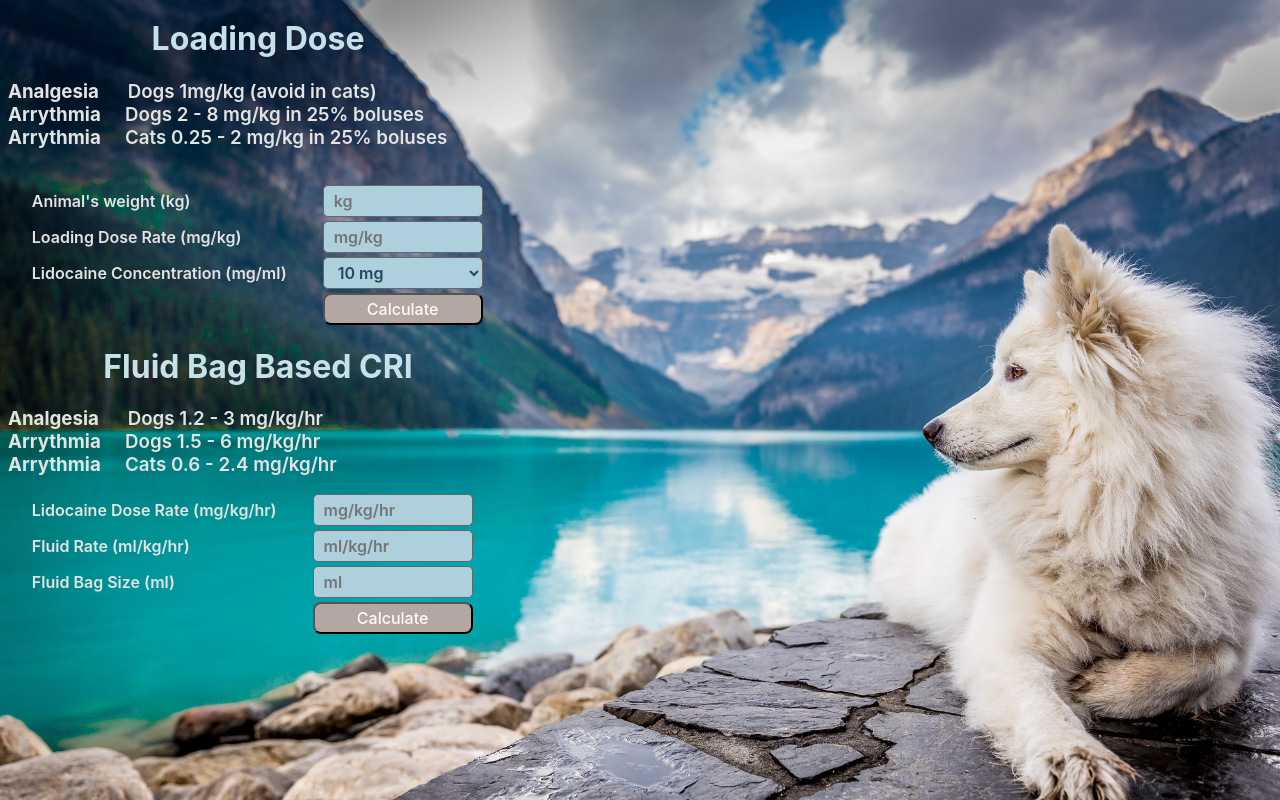
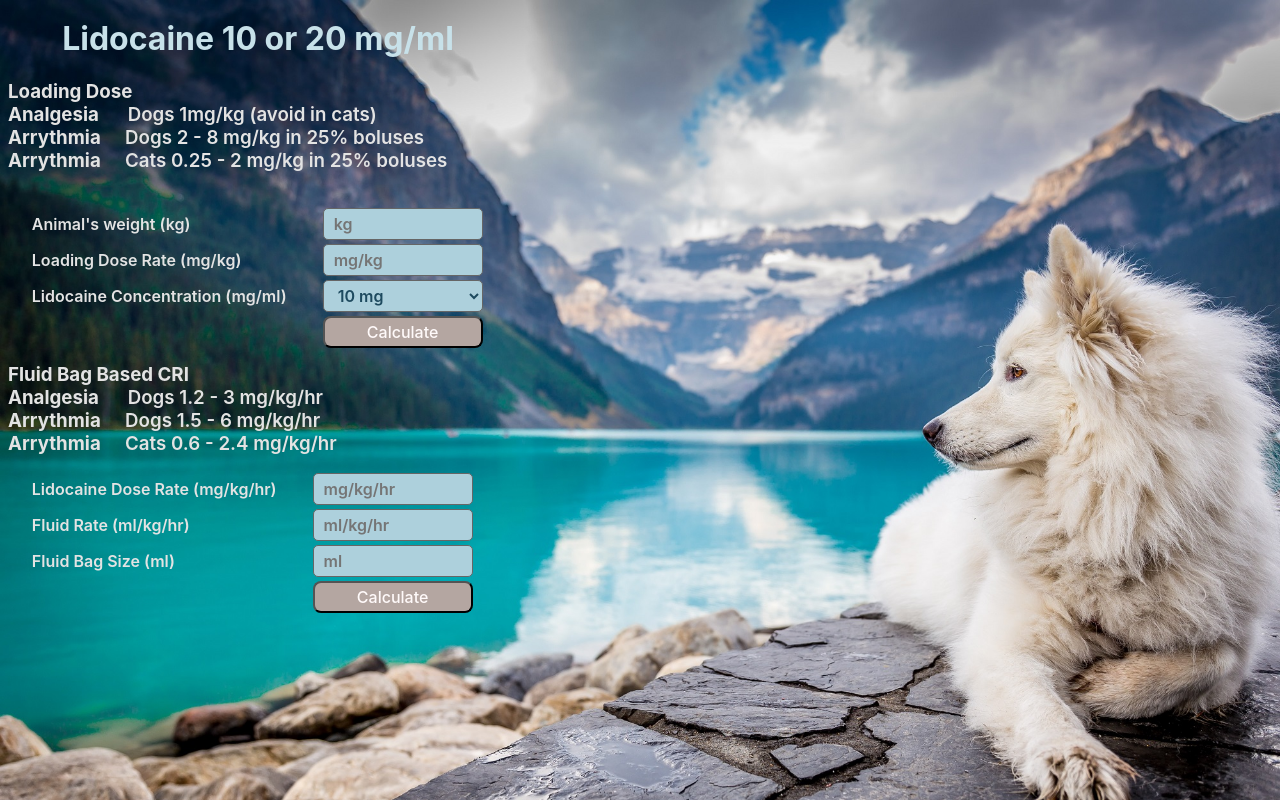
Before and after one commit to kissimoto/lidocaine_cri, a plain HTML site: page index.html in a window 1280 px wide. Drawn offline with Linux system fonts and the light colour scheme.

Commit message:
Update index.html

```diff
--- a/index.html
+++ b/index.html
@@ -7,8 +7,8 @@
 </head>
 <body>
     <header>
-        <h1>Loading Dose</h1>
-      <h3>Analgesia <label>Dogs 1mg/kg (avoid in cats)</label> <br>
+        <h1>Lidocaine 10 or 20 mg/ml</h1>
+      <h3>Loading Dose <br>Analgesia <label>Dogs 1mg/kg (avoid in cats)</label> <br>
        Arrythmia<label>Dogs 2 - 8 mg/kg in 25% boluses</label>
        Arrythmia<label>Cats 0.25 - 2 mg/kg in 25% boluses</label></h3>
     </header>
@@ -45,8 +45,8 @@
     <div class='wrapper2'>
 
         <header>
-            <h1>Fluid Bag Based CRI</h1>
-            <h3>Analgesia <label>Dogs 1.2 - 3 mg/kg/hr</label> <br>
+
+            <h3>Fluid Bag Based CRI<br>Analgesia <label>Dogs 1.2 - 3 mg/kg/hr</label> <br>
                 Arrythmia<label>Dogs 1.5 - 6 mg/kg/hr</label><br>
                 Arrythmia<label>Cats 0.6 - 2.4 mg/kg/hr</label></h3>
         </header>
```
